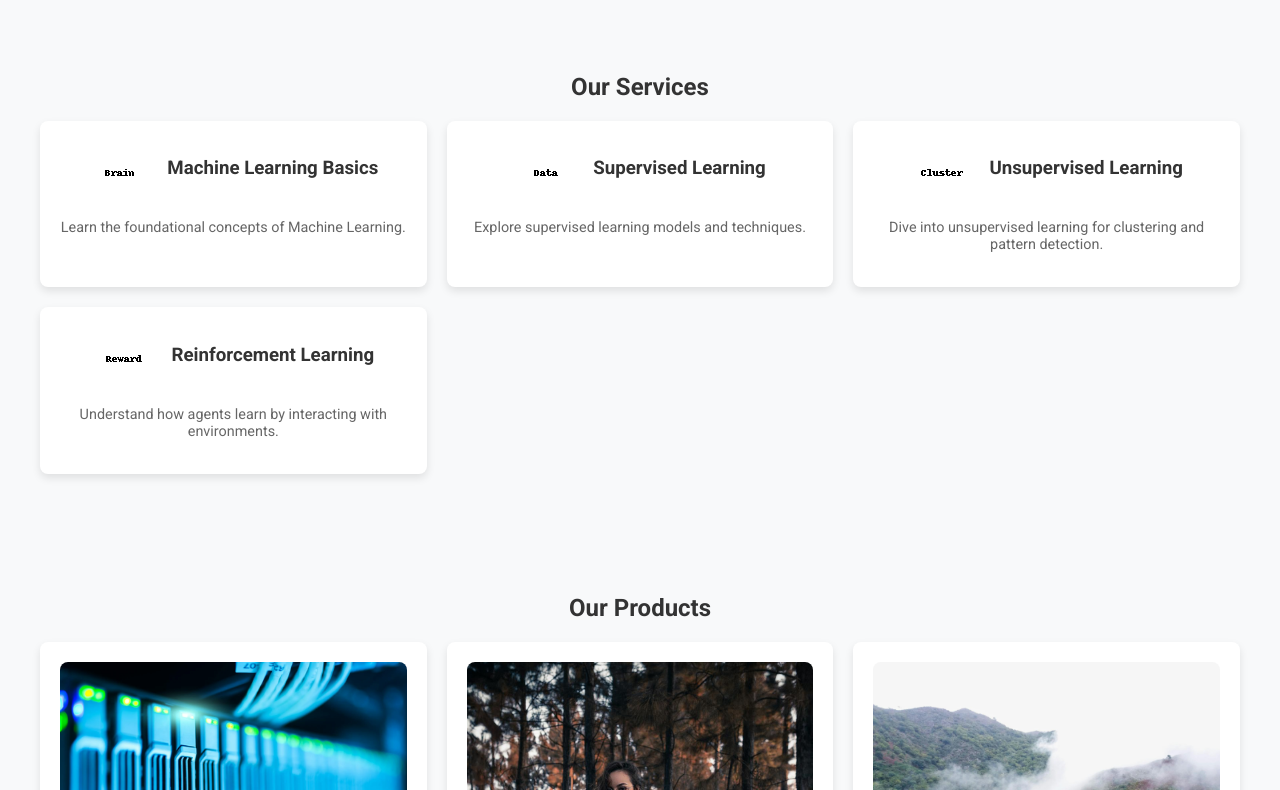
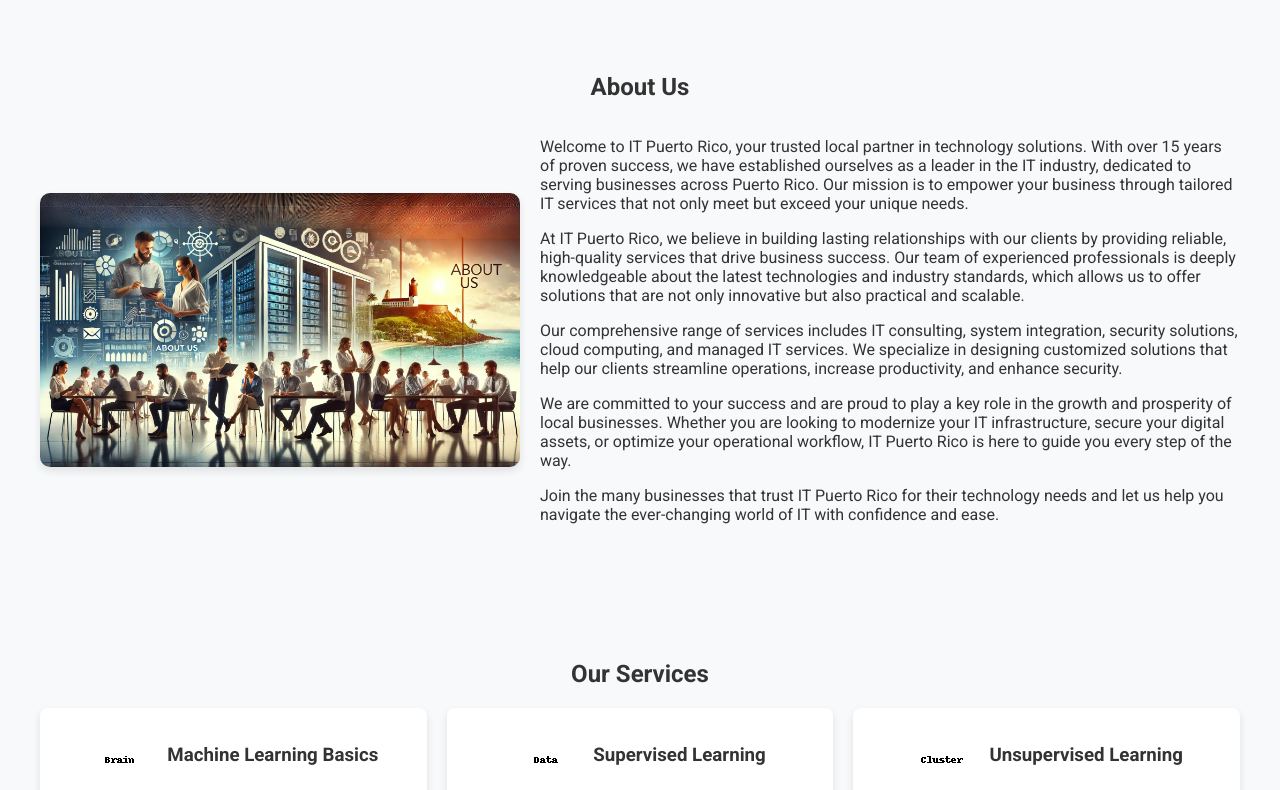
Before and after one commit to giancarlosmaldonado/AI-course-module-1, a plain HTML site: page index.html in a window 1280 px wide. Shown: the part 756-1546 px from the top of the page. Drawn offline with Linux system fonts and the light colour scheme; grey boxes are pictures that could not be loaded.

Commit message:
Update index.html

```diff
--- a/index.html
+++ b/index.html
@@ -196,6 +196,19 @@
         </video>
         <h1>Empowering Businesses with Technology</h1>
     </div>
+    <section id="about">
+        <h2>About Us</h2>
+        <div class="about-section">
+            <img src="aboutus.jpg" alt="About Us">
+            <div>
+                <p>Welcome to IT Puerto Rico, your trusted local partner in technology solutions. With over 15 years of proven success, we have established ourselves as a leader in the IT industry, dedicated to serving businesses across Puerto Rico. Our mission is to empower your business through tailored IT services that not only meet but exceed your unique needs.</p>
+                <p>At IT Puerto Rico, we believe in building lasting relationships with our clients by providing reliable, high-quality services that drive business success. Our team of experienced professionals is deeply knowledgeable about the latest technologies and industry standards, which allows us to offer solutions that are not only innovative but also practical and scalable.</p>
+                <p>Our comprehensive range of services includes IT consulting, system integration, security solutions, cloud computing, and managed IT services. We specialize in designing customized solutions that help our clients streamline operations, increase productivity, and enhance security.</p>
+                <p>We are committed to your success and are proud to play a key role in the growth and prosperity of local businesses. Whether you are looking to modernize your IT infrastructure, secure your digital assets, or optimize your operational workflow, IT Puerto Rico is here to guide you every step of the way.</p>
+                <p>Join the many businesses that trust IT Puerto Rico for their technology needs and let us help you navigate the ever-changing world of IT with confidence and ease.</p>
+            </div>
+        </div>
+    </section>
     <section id="services">
         <h2>Our Services</h2>
         <div class="services">
```
